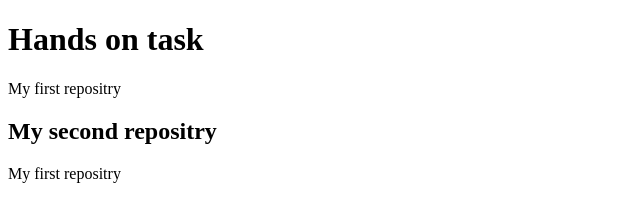
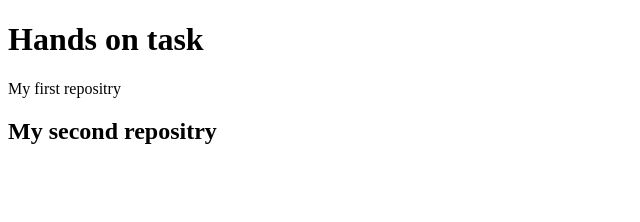
Before and after one commit to Musbarak/Hands-on-task, a plain HTML site: page Hands on task/index.html in a window 1280 px wide. Shown: the whole page, without its empty margins (0-640 px from the left). Drawn offline with Linux system fonts and the light colour scheme.

Commit message:
Revert "added another paragraph"

```diff
--- a/Hands on task/index.html
+++ b/Hands on task/index.html
@@ -10,6 +10,5 @@
     <p>My first repositry</p>
 
     <h2>My second repositry</h2>
-    <p>My first repositry</p>
 </body>
 </html>
```
